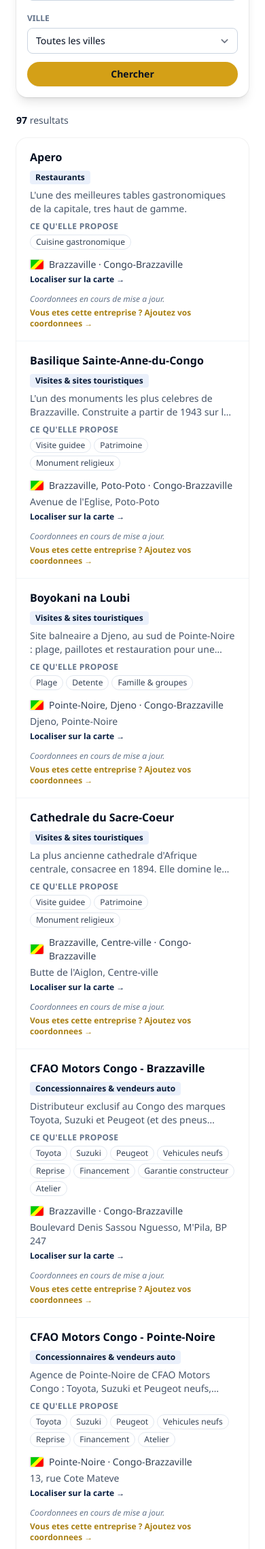
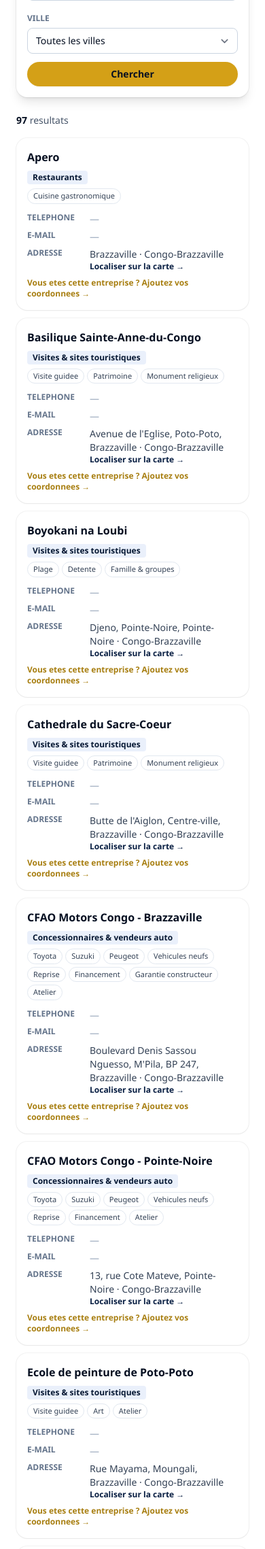
Before and after one commit to toptopgocmr/tours-mokili, a Laravel app: page /annuaire in a window 390 px wide. Shown: the part 654-2932 px from the top of the page at 68% size. Run offline with Laravel 12, Linux system fonts and the light colour scheme; data comes from the database, SQL or seed files in the repository; style sheets or scripts are compiled from the project's sources; some libraries are stand-ins or nearby versions.

Commit message:
Annuaire en tableau (Entreprise, Telephone, E-mail, Adresse) ; tuile Voiture avec le Jetour T2
Co-Authored-By: Claude Opus 5.5 <noreply@anthropic.com>
Claude-Session: https://claude.ai/code/session_01TRFaR5kaByTVYzDci7hbnJ

```diff
--- a/backend-mokili/resources/js/Components/ServiceIcon.vue
+++ b/backend-mokili/resources/js/Components/ServiceIcon.vue
@@ -59,20 +59,14 @@ const props = defineProps({
     </svg>
 
     <!-- Voiture : berline vue de profil (vitres, roues, phare). -->
-    <svg v-else-if="slug === 'voiture'" :class="props.class" viewBox="0 0 24 24">
-        <g fill="currentColor">
-            <path d="M1.5 15.2v-2.4c0-.7.4-1.3 1.1-1.5l3.4-1 2.6-3.1c.5-.6 1.2-.9 2-.9h5.3c.8 0 1.5.3 2 .9l2.5 3 1.9.5c.9.2 1.5 1 1.5 1.9v2.6c0 .6-.4 1-1 1h-1.2a2.7 2.7 0 0 0-5.3 0H8.7a2.7 2.7 0 0 0-5.3 0H2.5c-.6 0-1-.4-1-1z" />
-            <circle cx="6" cy="16.6" r="2.2" />
-            <circle cx="17.4" cy="16.6" r="2.2" />
-        </g>
-        <g :fill="accent">
-            <path d="M7.4 10.4 9.3 8.1c.3-.3.6-.5 1-.5h1.6v2.8z" />
-            <path d="M13.2 7.6h2.4c.4 0 .8.2 1 .5l1.8 2.3h-5.2z" />
-            <circle cx="6" cy="16.6" r="0.9" />
-            <circle cx="17.4" cy="16.6" r="0.9" />
-            <rect x="20.2" y="12" width="1.2" height="0.8" rx="0.3" />
-        </g>
-    </svg>
+    <!-- Voiture : photo du Jetour T2 (image fournie par MOKILI TOUR) -->
+    <img
+        v-else-if="slug === 'voiture'"
+        src="/images/services/voiture-jetour-t2.png"
+        alt=""
+        aria-hidden="true"
+        :class="[props.class, 'scale-150 object-contain']"
+    />
 
     <!-- Tourisme (slug "divertissement") : trois grandes roues de manege
          (une grande au centre, deux petites de chaque cote) sur un socle. -->
--- a/backend-mokili/resources/js/Pages/Annuaire/Index.vue
+++ b/backend-mokili/resources/js/Pages/Annuaire/Index.vue
@@ -116,56 +116,85 @@ const mapUrl = (b) =>
             <button v-if="hasFilters" type="button" class="text-sm font-semibold text-navy-700 hover:underline" @click="reset">Effacer les filtres</button>
         </div>
 
-        <!-- Liste des entreprises -->
-        <div v-if="businesses.data.length" class="mt-4 overflow-hidden rounded-2xl bg-white shadow-sm ring-1 ring-black/5">
-            <div class="hidden grid-cols-12 gap-4 border-b bg-slate-50 px-5 py-2.5 text-xs font-semibold uppercase tracking-wide text-slate-500 md:grid">
-                <span class="col-span-5">Entreprise</span>
-                <span class="col-span-4">Adresse</span>
-                <span class="col-span-3">Contacts</span>
-            </div>
-            <ul class="divide-y divide-slate-100">
-                <li v-for="b in businesses.data" :key="b.id" class="grid gap-3 px-5 py-4 hover:bg-slate-50/60 md:grid-cols-12 md:gap-4">
-                    <!-- Entreprise -->
-                    <div class="min-w-0 md:col-span-5">
-                        <Link :href="`/partenaires/${b.slug}`" class="font-bold text-navy-900 hover:text-gold-600 hover:underline">{{ b.name }}</Link>
-                        <p class="mt-1">
-                            <span class="inline-block rounded bg-navy-50 px-2 py-0.5 text-xs font-semibold text-navy-800">{{ b.category_label }}</span>
-                        </p>
-                        <p v-if="b.description" class="mt-1.5 line-clamp-2 text-sm text-slate-600">{{ b.description }}</p>
-                        <div v-if="b.services?.length" class="mt-2">
-                            <p class="text-xs font-semibold uppercase tracking-wide text-slate-500">Ce qu'elle propose</p>
-                            <div class="mt-1 flex flex-wrap gap-1">
-                                <span v-for="sv in b.services" :key="sv" class="rounded-full border border-slate-200 bg-white px-2 py-0.5 text-xs text-slate-700">{{ sv }}</span>
+        <!-- Tableau des entreprises (ordinateur / tablette) -->
+        <div v-if="businesses.data.length" class="mt-4 hidden overflow-x-auto rounded-2xl bg-white shadow-sm ring-1 ring-black/5 md:block">
+            <table class="w-full min-w-[900px] text-left text-sm">
+                <thead class="bg-navy-900 text-xs uppercase tracking-wide text-white">
+                    <tr>
+                        <th class="w-[34%] px-4 py-3 font-semibold">Entreprise</th>
+                        <th class="w-[16%] px-4 py-3 font-semibold">Telephone</th>
+                        <th class="w-[20%] px-4 py-3 font-semibold">E-mail</th>
+                        <th class="w-[30%] px-4 py-3 font-semibold">Adresse</th>
+                    </tr>
+                </thead>
+                <tbody class="divide-y divide-slate-100">
+                    <tr v-for="b in businesses.data" :key="b.id" class="align-top odd:bg-white even:bg-slate-50/60 hover:bg-gold-50/40">
+                        <td class="px-4 py-3">
+                            <Link :href="`/partenaires/${b.slug}`" class="font-bold text-navy-900 hover:text-gold-600 hover:underline">{{ b.name }}</Link>
+                            <p class="mt-1"><span class="inline-block rounded bg-navy-50 px-2 py-0.5 text-xs font-semibold text-navy-800">{{ b.category_label }}</span></p>
+                            <div v-if="b.services?.length" class="mt-1.5 flex flex-wrap gap-1">
+                                <span v-for="sv in b.services" :key="sv" class="rounded-full border border-slate-200 bg-white px-2 py-0.5 text-[11px] text-slate-700">{{ sv }}</span>
                             </div>
-                        </div>
-                    </div>
+                            <a v-if="b.website" :href="b.website" target="_blank" rel="noopener" class="mt-1.5 block truncate text-xs text-navy-700 hover:underline">🌐 {{ site(b.website) }}</a>
+                        </td>
+                        <td class="px-4 py-3">
+                            <template v-if="b.phone || b.whatsapp">
+                                <a v-if="b.phone" :href="tel(b.phone)" class="block whitespace-nowrap font-semibold text-navy-800 hover:underline">{{ b.phone }}</a>
+                                <a v-if="b.whatsapp" :href="wa(b.whatsapp)" target="_blank" rel="noopener" class="mt-0.5 block whitespace-nowrap text-xs font-semibold text-green-700 hover:underline">WhatsApp {{ b.whatsapp }}</a>
+                            </template>
+                            <span v-else class="text-slate-400">—</span>
+                        </td>
+                        <td class="px-4 py-3">
+                            <a v-if="b.email" :href="`mailto:${b.email}`" class="break-all text-navy-800 hover:underline">{{ b.email }}</a>
+                            <span v-else class="text-slate-400">—</span>
+                        </td>
+                        <td class="px-4 py-3 text-slate-700">
+                            <p v-if="b.address">{{ b.address }}</p>
+                            <p class="mt-0.5 flex items-center gap-1.5 text-xs text-slate-500">
+                                <span :class="flag(b.country)" class="!h-3 !w-4 shrink-0 rounded-sm ring-1 ring-black/10" />
+                                {{ b.city }}<template v-if="b.district">, {{ b.district }}</template> · {{ b.country_name }}
+                            </p>
+                            <a :href="mapUrl(b)" target="_blank" rel="noopener" class="mt-1 inline-block text-xs font-semibold text-navy-700 hover:underline">Localiser sur la carte →</a>
+                            <Link
+                                v-if="!b.phone && !b.email && !b.whatsapp"
+                                :href="`/annuaire/inscription?nom=${encodeURIComponent(b.name)}&domaine=${b.category}&ville=${encodeURIComponent(b.city ?? '')}&pays=${b.country ?? 'CG'}`"
+                                class="mt-1 block text-xs font-semibold text-gold-700 hover:underline"
+                            >Vous etes cette entreprise ? Ajoutez vos coordonnees →</Link>
+                        </td>
+                    </tr>
+                </tbody>
+            </table>
+        </div>
 
-                    <!-- Adresse -->
-                    <div class="min-w-0 text-sm text-slate-700 md:col-span-4">
-                        <p class="flex items-center gap-2">
-                            <span :class="flag(b.country)" class="!h-3.5 !w-5 shrink-0 rounded-sm ring-1 ring-black/10" />
-                            <span class="font-medium">{{ b.city }}<template v-if="b.district">, {{ b.district }}</template> · {{ b.country_name }}</span>
-                        </p>
-                        <p v-if="b.address" class="mt-1 text-slate-600">{{ b.address }}</p>
-                        <p v-if="b.opening_hours" class="mt-1 text-xs text-slate-500">Horaires : {{ b.opening_hours }}</p>
-                        <a :href="mapUrl(b)" target="_blank" rel="noopener" class="mt-1 inline-block text-xs font-semibold text-navy-700 hover:underline">Localiser sur la carte →</a>
-                    </div>
-
-                    <!-- Contacts -->
-                    <div class="min-w-0 space-y-1 text-sm md:col-span-3">
-                        <p v-if="b.phone"><span class="text-slate-500">Tél. </span><a :href="tel(b.phone)" class="font-semibold text-navy-800 hover:underline">{{ b.phone }}</a></p>
-                        <p v-if="b.whatsapp"><span class="text-slate-500">WhatsApp </span><a :href="wa(b.whatsapp)" target="_blank" rel="noopener" class="font-semibold text-green-700 hover:underline">{{ b.whatsapp }}</a></p>
-                        <p v-if="b.email" class="truncate"><span class="text-slate-500">E-mail </span><a :href="`mailto:${b.email}`" class="text-navy-800 hover:underline">{{ b.email }}</a></p>
-                        <p v-if="b.website" class="truncate"><span class="text-slate-500">Site </span><a :href="b.website" target="_blank" rel="noopener" class="text-navy-800 hover:underline">{{ site(b.website) }}</a></p>
-                        <template v-if="!b.phone && !b.email && !b.whatsapp && !b.website">
-                            <p class="text-xs italic text-slate-500">Coordonnees en cours de mise a jour.</p>
-                            <Link :href="`/annuaire/inscription?nom=${encodeURIComponent(b.name)}&domaine=${b.category}&ville=${encodeURIComponent(b.city ?? '')}&pays=${b.country ?? 'CG'}`" class="mt-1 inline-block text-xs font-semibold text-gold-700 hover:underline">
-                                Vous etes cette entreprise ? Ajoutez vos coordonnees →
-                            </Link>
-                        </template>
-                    </div>
-                </li>
-            </ul>
+        <!-- Telephone : une carte par entreprise avec les memes rubriques -->
+        <div v-if="businesses.data.length" class="mt-4 space-y-3 md:hidden">
+            <article v-for="b in businesses.data" :key="b.id" class="rounded-2xl bg-white p-4 shadow-sm ring-1 ring-black/5">
+                <Link :href="`/partenaires/${b.slug}`" class="font-bold text-navy-900">{{ b.name }}</Link>
+                <p class="mt-1"><span class="inline-block rounded bg-navy-50 px-2 py-0.5 text-xs font-semibold text-navy-800">{{ b.category_label }}</span></p>
+                <div v-if="b.services?.length" class="mt-1.5 flex flex-wrap gap-1">
+                    <span v-for="sv in b.services" :key="sv" class="rounded-full border border-slate-200 px-2 py-0.5 text-[11px] text-slate-700">{{ sv }}</span>
+                </div>
+                <dl class="mt-3 grid grid-cols-[84px_1fr] gap-x-2 gap-y-1.5 text-sm">
+                    <dt class="text-xs font-semibold uppercase text-slate-500">Telephone</dt>
+                    <dd class="min-w-0">
+                        <a v-if="b.phone" :href="tel(b.phone)" class="font-semibold text-navy-800">{{ b.phone }}</a>
+                        <span v-else class="text-slate-400">—</span>
+                        <a v-if="b.whatsapp" :href="wa(b.whatsapp)" target="_blank" rel="noopener" class="ml-2 text-xs font-semibold text-green-700">WhatsApp</a>
+                    </dd>
+                    <dt class="text-xs font-semibold uppercase text-slate-500">E-mail</dt>
+                    <dd class="min-w-0 break-all"><a v-if="b.email" :href="`mailto:${b.email}`" class="text-navy-800">{{ b.email }}</a><span v-else class="text-slate-400">—</span></dd>
+                    <dt class="text-xs font-semibold uppercase text-slate-500">Adresse</dt>
+                    <dd class="min-w-0 text-slate-700">
+                        <span v-if="b.address">{{ b.address }}, </span>{{ b.city }} · {{ b.country_name }}
+                        <a :href="mapUrl(b)" target="_blank" rel="noopener" class="block text-xs font-semibold text-navy-700">Localiser sur la carte →</a>
+                    </dd>
+                </dl>
+                <Link
+                    v-if="!b.phone && !b.email && !b.whatsapp"
+                    :href="`/annuaire/inscription?nom=${encodeURIComponent(b.name)}&domaine=${b.category}&ville=${encodeURIComponent(b.city ?? '')}&pays=${b.country ?? 'CG'}`"
+                    class="mt-2 block text-xs font-semibold text-gold-700"
+                >Vous etes cette entreprise ? Ajoutez vos coordonnees →</Link>
+            </article>
         </div>
 
         <div v-else class="mt-6 rounded-2xl border border-dashed border-slate-300 bg-white p-10 text-center">
```
Also changed, not shown: backend-mokili/public/images/services/voiture-jetour-t2.png (added).
